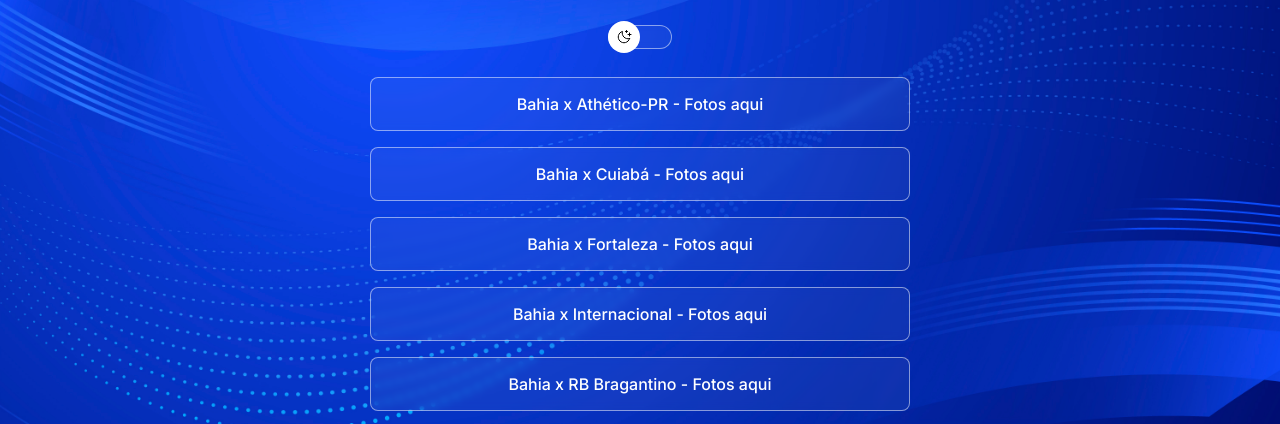
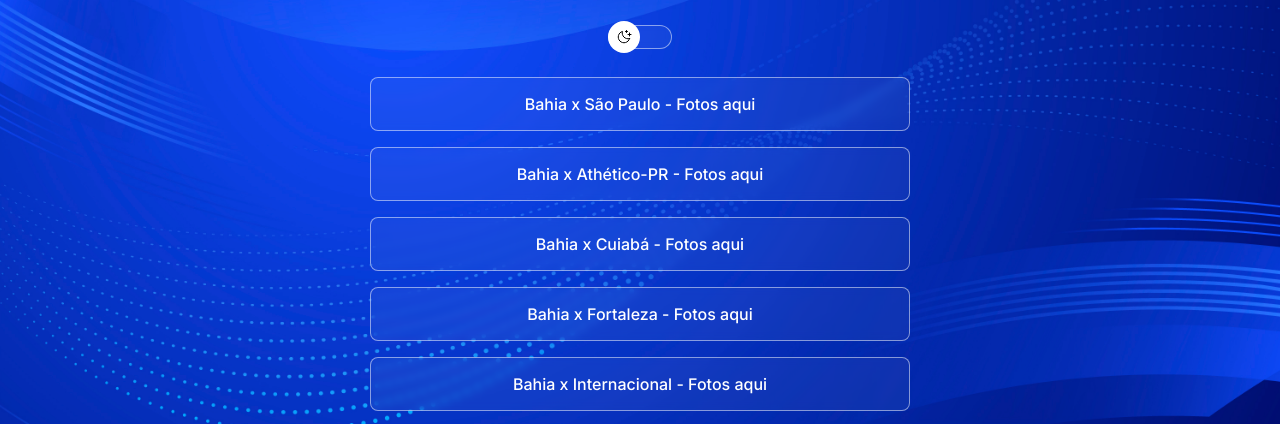
Before and after one commit to marciorso20/comunidadedobahia, a website: page index.html in a window 1280 px wide. Shown: the part 231-655 px from the top of the page. Drawn offline with nearby package versions, Linux system fonts and the light colour scheme.

Commit message:
Link das fotos Bahia x São Paulo

```diff
--- a/index.html
+++ b/index.html
@@ -30,6 +30,9 @@
       </div>
 
       <ul>
+        <li>
+          <a href="https://banlek.com/album/42465">Bahia x São Paulo - Fotos aqui</a>
+        </li>
         <li>
           <a href="https://banlek.com/album/3e2a0">Bahia x Athético-PR - Fotos aqui</a>
         </li>
```
